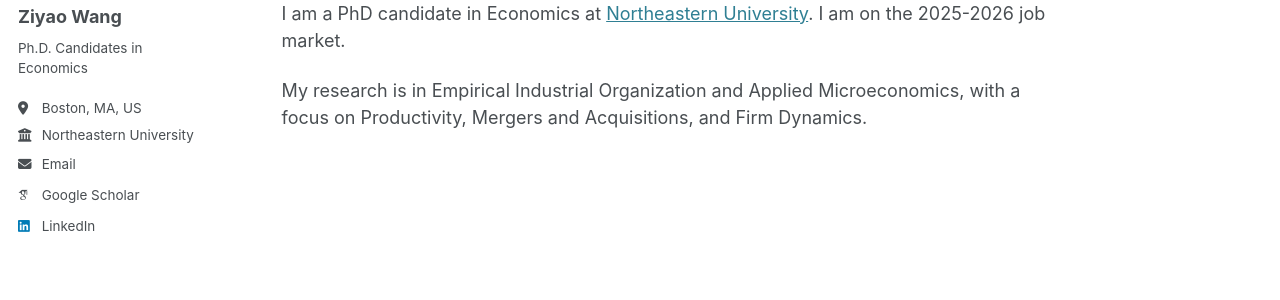
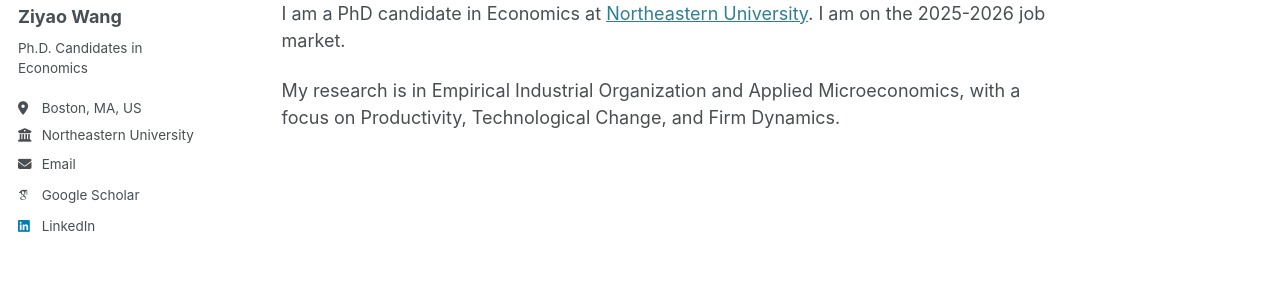
Before and after one commit to ziyaowangecon/ziyaowangecon.github.io, a Jekyll site: the page built from _pages/about.md, in a window 1280 px wide. Shown: the part 244-544 px from the top of the page. Built offline with Jekyll 4.4.1, drawn with Linux system fonts in a browser that asks for light colours; some web fonts are replaced.

Commit message:
Update about.md

```diff
--- a/_pages/about.md
+++ b/_pages/about.md
@@ -10,7 +10,7 @@ redirect_from:
 ## About Me
 I am a PhD candidate in Economics at [Northeastern University](https://cssh.northeastern.edu/economics/). I am on the 2025-2026 job market.
 
-My research is in Empirical Industrial Organization and Applied Microeconomics, with a focus on Productivity, Mergers and Acquisitions, and Firm Dynamics.
+My research is in Empirical Industrial Organization and Applied Microeconomics, with a focus on Productivity, Technological Change, and Firm Dynamics.
 
 <!--I hold an M.Sc. in Economics from the University of Wisconsin-Madison, an M.Sc. in Finance & Economics from the University of Southampton, and a B.A. in Economics from the China University of Geosciences.-->
 
```
